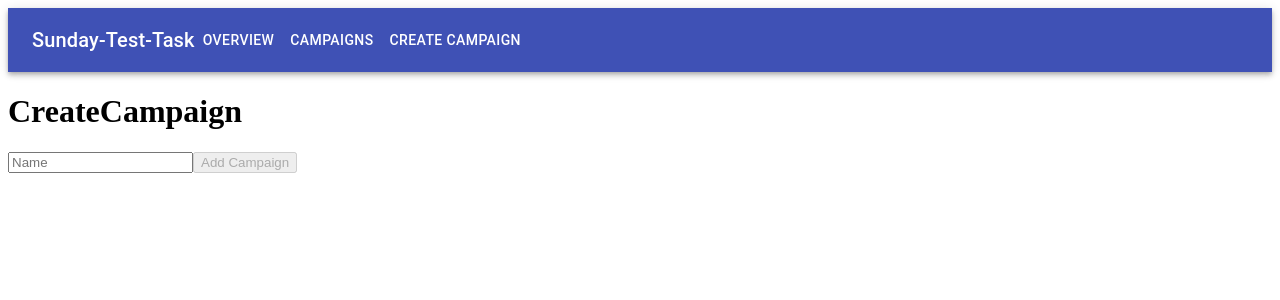
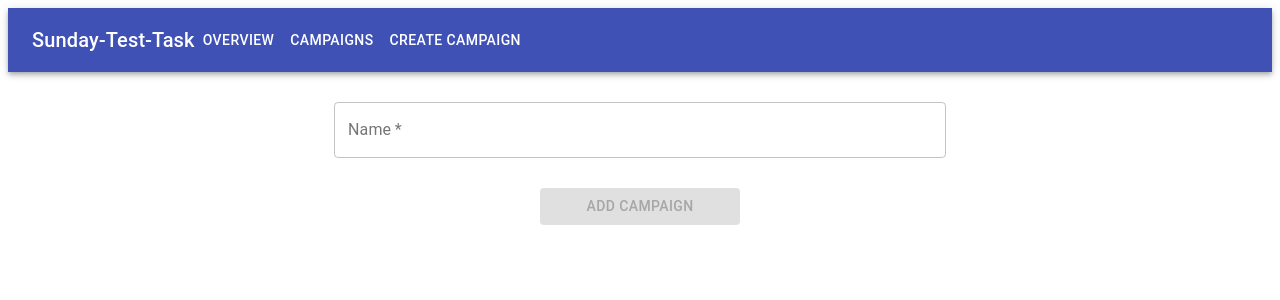
Before and after one commit to erdembesler/react-redux-typescript-campaignApp, a React (Create React App) app: page /createCampaign in a window 1280 px wide. Shown: the top 300 px of the page. Built offline with nearby package versions, Linux system fonts and the light colour scheme.

Commit message:
Create campaign page styling and logic completed

```diff
--- a/src/screens/CreateCampaign.css
+++ b/src/screens/CreateCampaign.css
@@ -0,0 +1,25 @@
+.input__container {
+  margin-bottom: 20px;
+}
+.inputfield__div {
+  margin-top: 20px;
+  padding: 10px 20px;
+
+  display: flex;
+  justify-content: center;
+}
+
+.button__div {
+  display: flex;
+  padding: 0px 10px;
+  justify-content: center;
+}
+.addButton {
+  display: "block";
+
+  width: 200px;
+  margin-right: 10px;
+}
+.input {
+  width: 50%;
+}
--- a/src/screens/CreateCampaign.tsx
+++ b/src/screens/CreateCampaign.tsx
@@ -1,6 +1,8 @@
 import * as React from "react";
 import { addCampaign } from "../store/actionCreators/campaignActions";
 import { useDispatch } from "react-redux";
+import { Button, TextField } from "@material-ui/core";
+import "./CreateCampaign.css";
 
 import { Dispatch } from "redux";
 const CreateCampaign: React.FC = () => {
@@ -10,33 +12,64 @@
     (campaign: ICampaign) => dispatch(addCampaign(campaign)),
     [dispatch]
   );
-  const [campaign, setCampaign] = React.useState<ICampaign | {}>();
+  const [campaign, setCampaign] = React.useState<ICampaign | {}>({
+    id: Math.random().toString(),
+    installs: [
+      { day: "monday", value: Math.floor(Math.random() * 80) + 10 },
+      { day: "tuesday", value: Math.floor(Math.random() * 80) + 10 },
+      { day: "wednesday", value: Math.floor(Math.random() * 80) + 10 },
+      { day: "thursday", value: Math.floor(Math.random() * 80) + 10 },
+      { day: "friday", value: Math.floor(Math.random() * 80) + 10 },
+      { day: "saturday", value: Math.floor(Math.random() * 80) + 10 },
+      { day: "sunday", value: Math.floor(Math.random() * 80) + 10 },
+    ],
+  });
+  const [disabled, setDisabled] = React.useState<boolean>(true);
 
   const handleCampaignData = (e: React.FormEvent<HTMLInputElement>) => {
     setCampaign({
       ...campaign,
       [e.currentTarget.id]: e.currentTarget.value,
     });
+    if (e.currentTarget.value) {
+      setDisabled(false);
+    } else {
+      setDisabled(true);
+    }
   };
 
   const addNewCampaign = (e: React.FormEvent) => {
+    debugger;
     e.preventDefault();
     saveCampaign(campaign as ICampaign);
   };
   return (
     <form onSubmit={addNewCampaign}>
-      <div>
-        <h1>CreateCampaign</h1>
+      <div className="input__container">
+        <div className="inputfield__div">
+          <TextField
+            required
+            id="name"
+            className="input"
+            onChange={(e) => handleCampaignData(e as any)}
+            label="Name"
+            variant="outlined"
+          />
+        </div>
       </div>
-      <input
-        type="text"
-        id="name"
-        placeholder="Name"
-        onChange={handleCampaignData}
-      />
-      <button disabled={campaign === undefined ? true : false}>
-        Add Campaign
-      </button>
+
+      <div className="button__div">
+        <Button
+          disabled={disabled ? true : false}
+          className="addButton"
+          id="installs"
+          variant="contained"
+          color="primary"
+          onClick={addNewCampaign}
+        >
+          Add Campaign
+        </Button>
+      </div>
     </form>
   );
 };
--- a/src/store/reducers/campaignReducers.ts
+++ b/src/store/reducers/campaignReducers.ts
@@ -12,9 +12,9 @@
   switch (action.type) {
     case actionTypes.ADD_CAMPAIGNS:
       const newCampaign: ICampaign = {
-        id: Math.random().toString(), // not really unique
+        id: action.campaign.id, // not really unique
         name: action.campaign.name,
-        installs: [], //TODO: installs campaign yuklenırken handle edileceke
+        installs: action.campaign.installs,
       };
       if (state.campaigns.length >= 1) {
         return {
@@ -32,17 +32,3 @@
   }
   return state;
 };
-
-// export const getCampaignsReducer = (
-//   state: CampaignState = initialState || [],
-//   action: CampaignsAction
-// ): CampaignState => {
-//   switch (action.type) {
-//     case actionTypes.GET_CAMPAIGNS:
-//       // const campaigns: CampaignState = {
-//       //   campaigns: action.campaigns, //TODO: installs campaign yuklenırken handle edileceke
-//       // };
-//       return { ...state, campaigns: action.campaigns };
-//   }
-//   return state;
-// };
```
